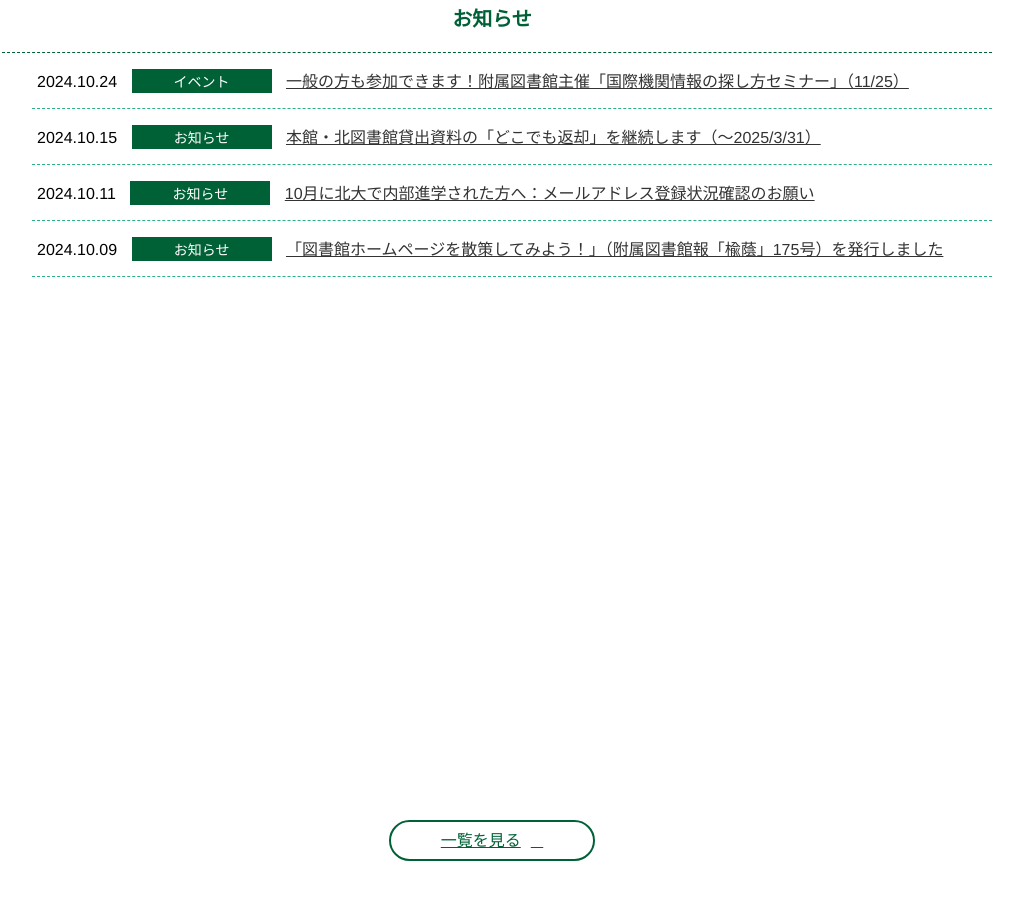
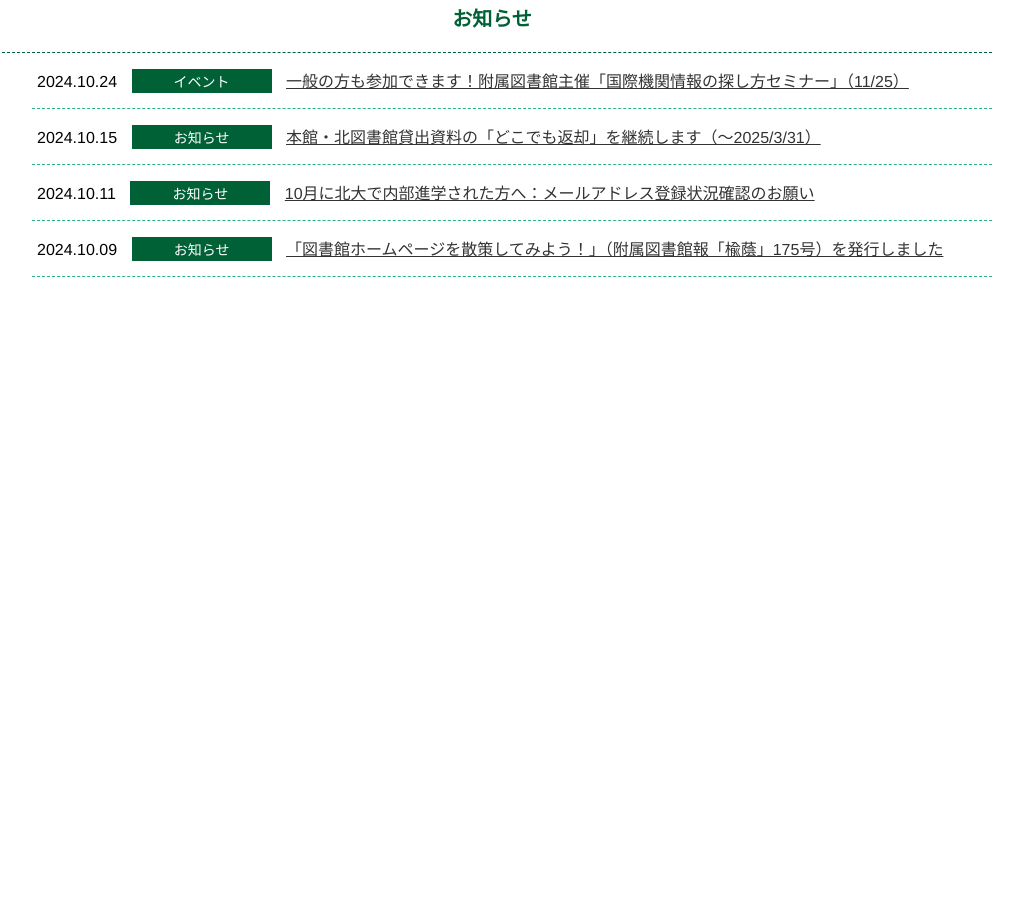
Before and after one commit to s-kon-field/library_top, a plain HTML site: page index.html in a window 1280 px wide. Shown: the part 735-1634 px from the top of the page, without its empty margins (148-1171 px from the left). After the commit the page ends 1062 px from the top, so only its background shows below. Drawn offline with nearby package versions, Linux system fonts and the light colour scheme.

Commit message:
一覧を見る削除

```diff
--- a/css/style.css
+++ b/css/style.css
@@ -284,7 +284,6 @@ ul,li{
 
 	.news_btn {
 	text-align: center;
-	margin-top: 50px;
 	}
 	.news_btn a {
 	color: #006036;
--- a/index.html
+++ b/index.html
@@ -77,7 +77,6 @@
         </li>
         </ul>
         </div>
-        <p class="news_btn"><a href="#" class="btn">一覧を見る</a></p>
         </section>
 </div>
 
```
